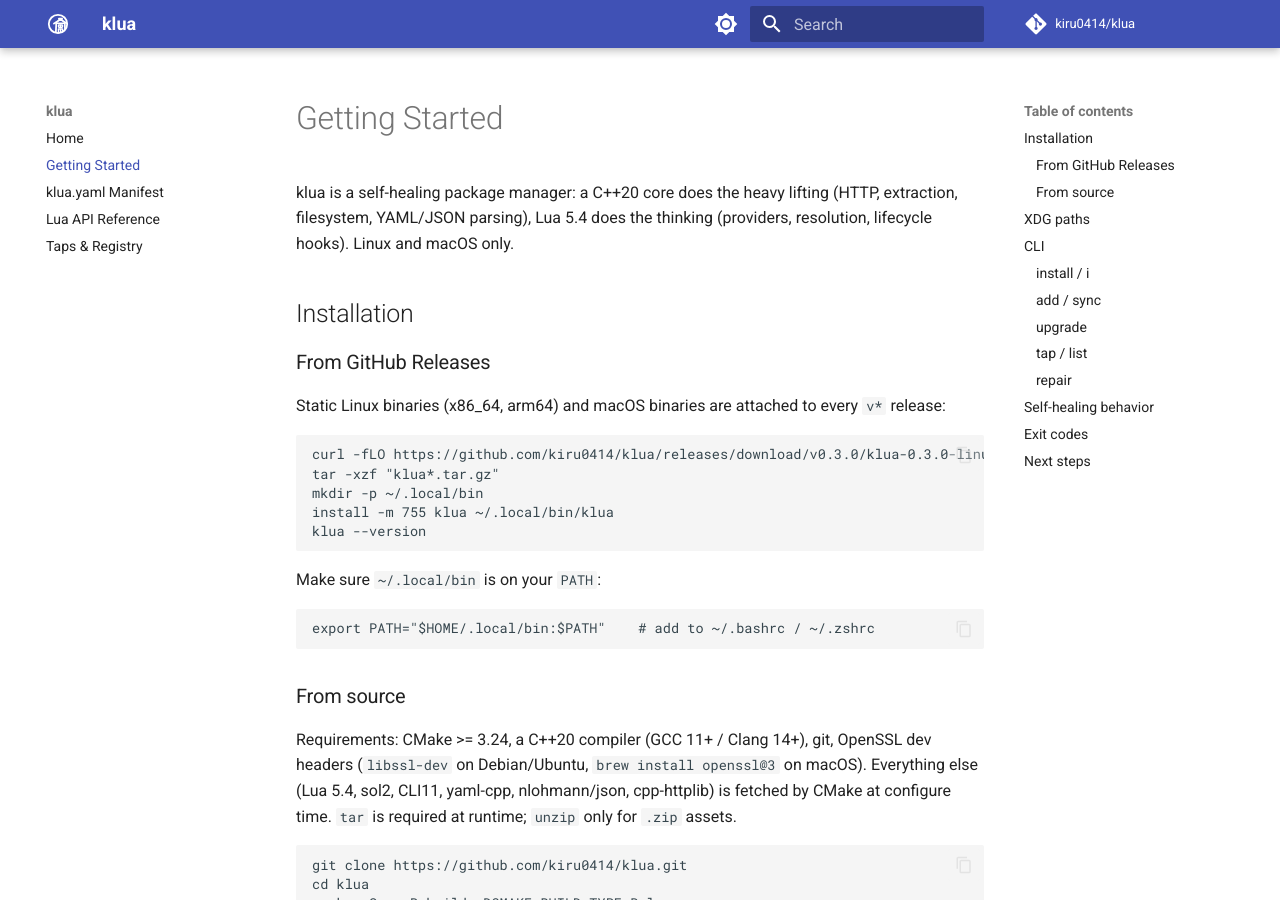
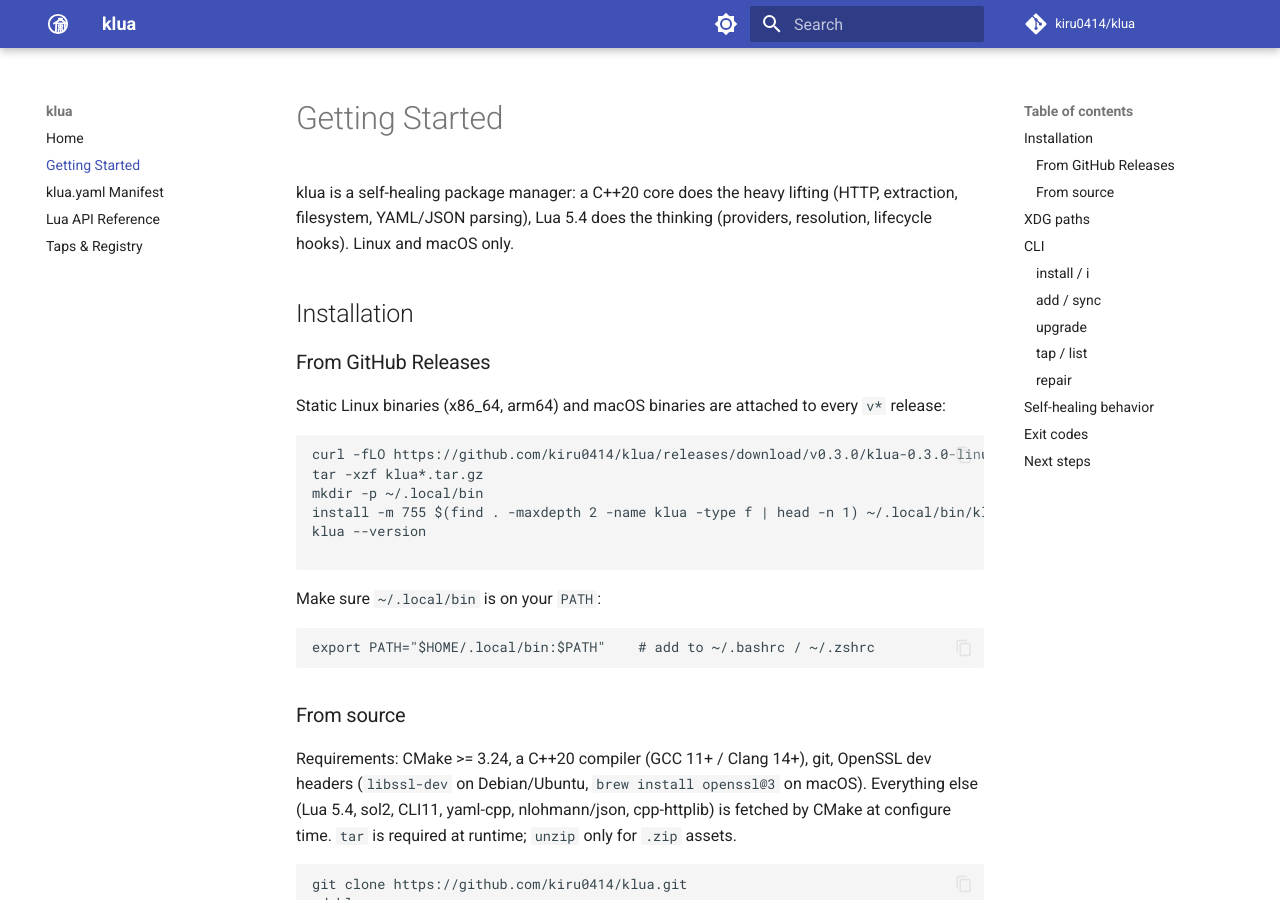
Before and after one commit to kiru0414/klua, an MkDocs documentation site: the page built from docs/getting-started.md, in a window 1280 px wide and 900 px high. Built offline with MkDocs 1.6.1 and Material for MkDocs 9.7.7, drawn with Linux system fonts in a browser that asks for light colours.

Commit message:
Update getting-started.md

````diff
--- a/docs/getting-started.md
+++ b/docs/getting-started.md
@@ -13,10 +13,11 @@ every `v*` release:
 
 ```sh
 curl -fLO https://github.com/kiru0414/klua/releases/download/v0.3.0/klua-0.3.0-linux-x86_64.tar.gz
-tar -xzf "klua*.tar.gz"
+tar -xzf klua*.tar.gz
 mkdir -p ~/.local/bin
-install -m 755 klua ~/.local/bin/klua
+install -m 755 $(find . -maxdepth 2 -name klua -type f | head -n 1) ~/.local/bin/klua
 klua --version
+
 ```
 
 Make sure `~/.local/bin` is on your `PATH`:
````
